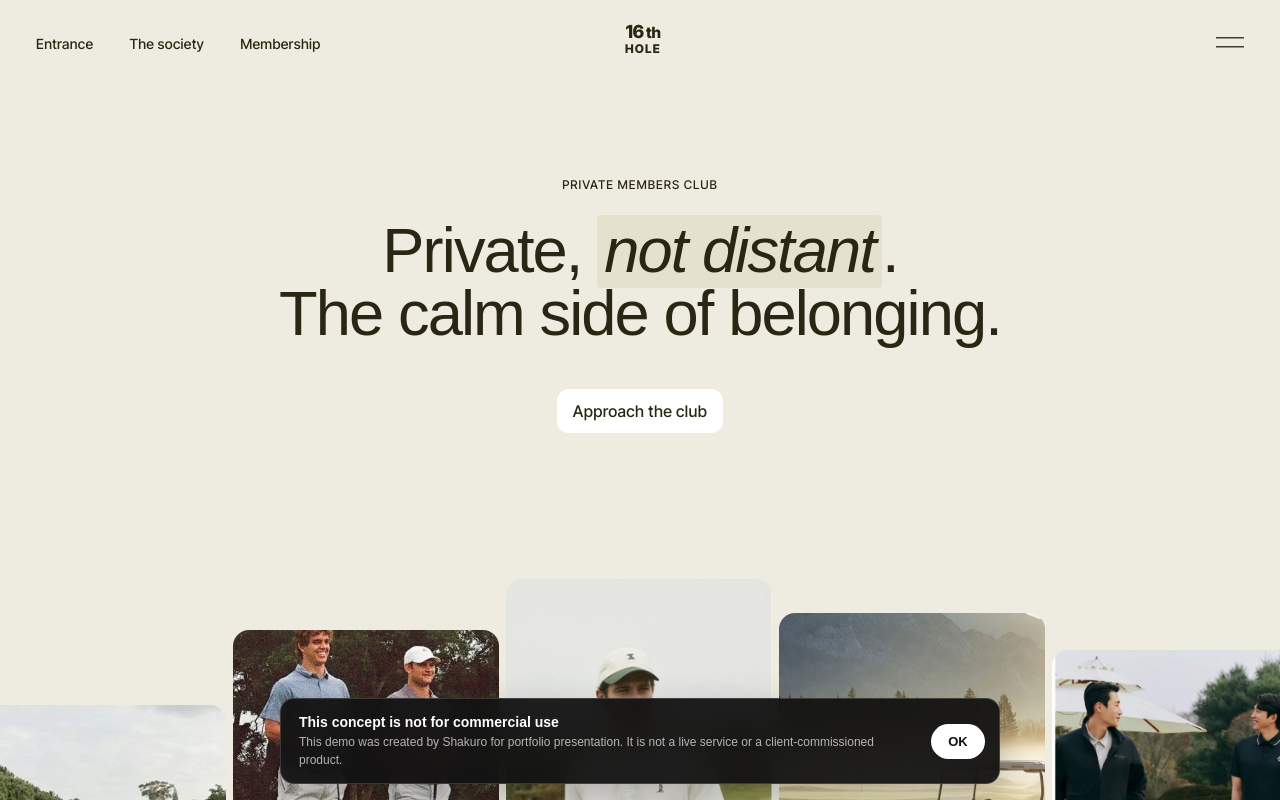
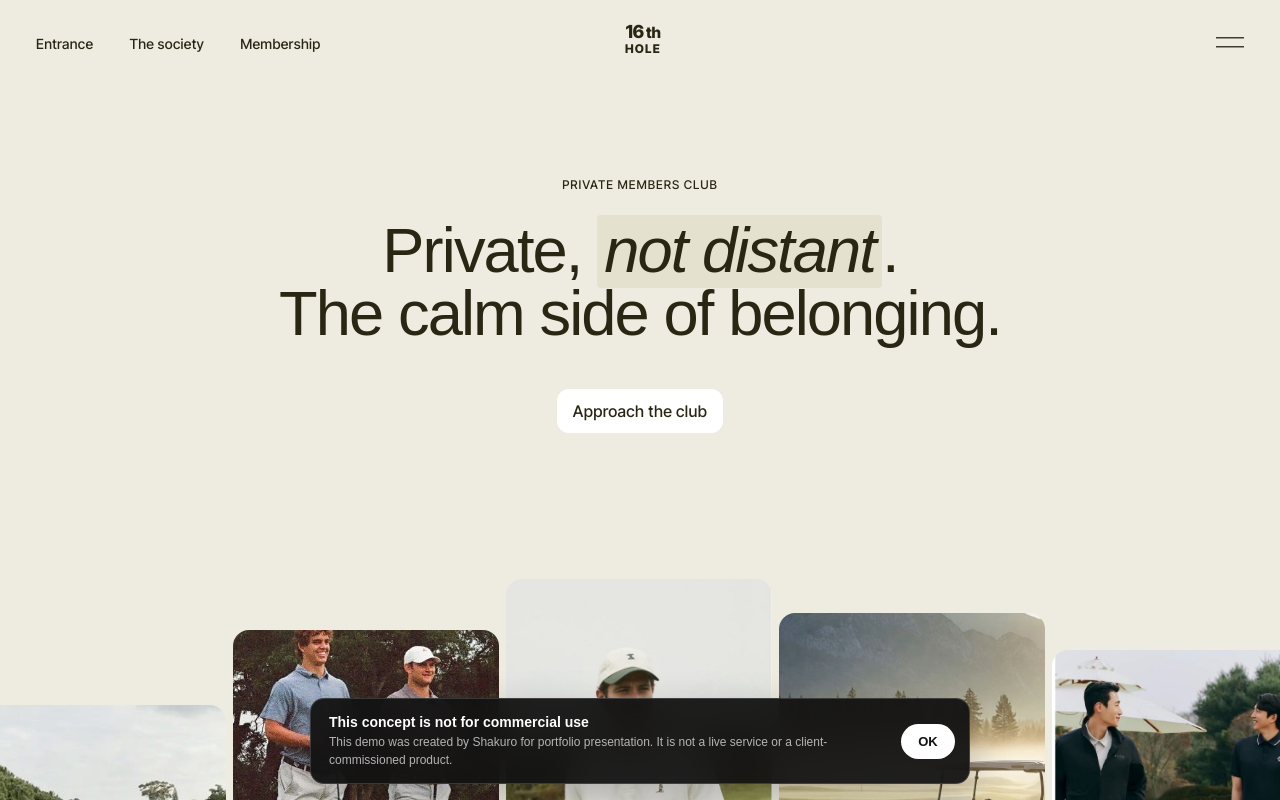
Before and after one commit to Conceptzilla/16th-hole-frontend, a Next.js app: page / in a window 1280 px wide. Built offline with nearby package versions, Linux system fonts and the light colour scheme; no server answers; a web font is replaced by a local one.

Commit message:
Refine demo notice width

```diff
--- a/src/app/globals.css
+++ b/src/app/globals.css
@@ -20,7 +20,7 @@
   padding: 14px 14px 14px 18px;
   position: fixed;
   transform: translateX(-50%);
-  width: min(calc(100vw - 32px), 720px);
+  width: min(calc(100vw - 32px), 660px);
   z-index: 2147483647;
 }
 
```
